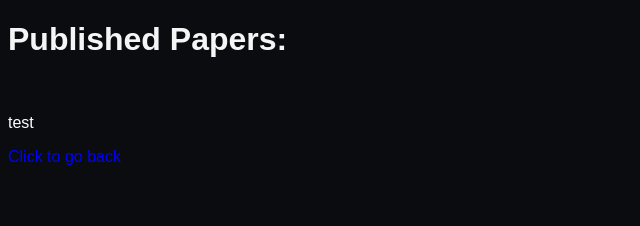
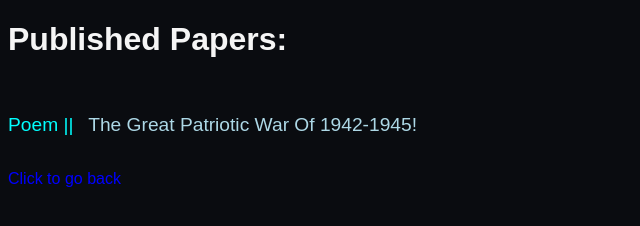
Before and after one commit to AWonkeyTortila/WonkeyWebpage, a plain HTML site: page pages/Published-PPs.html in a window 1280 px wide. Shown: the whole page, without its empty margins (0-640 px from the left). Drawn offline with Linux system fonts and the light colour scheme.

Commit message:
Added link

```diff
--- a/pages/Published-PPs.html
+++ b/pages/Published-PPs.html
@@ -16,9 +16,10 @@
     </h1>
     <br>
     <p>
-        <a href="../assets/test.txt">test</a>
+       <span class="peom">Poem ||</span> <a style="font-size: larger; color: lightblue;" href="../assets/poem1.html">&nbsp; The Great Patriotic War Of 1942-1945!</a>
     </p>
     <footer>
+        <br>
         <a style="color: blue;" href="../index.html">Click to go back</a>
     </footer>
 </body>
```
